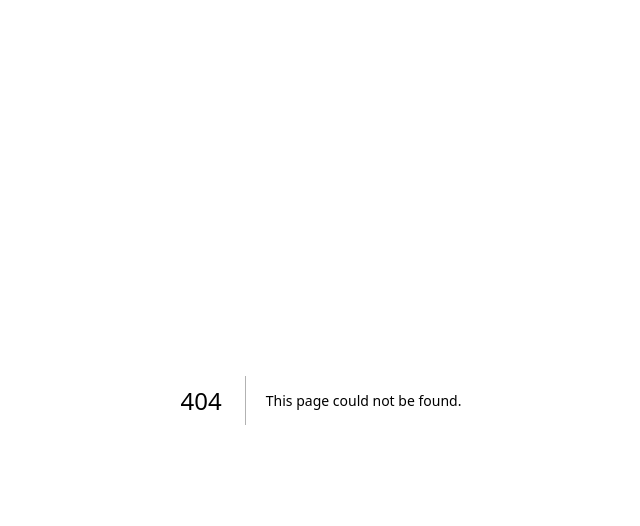
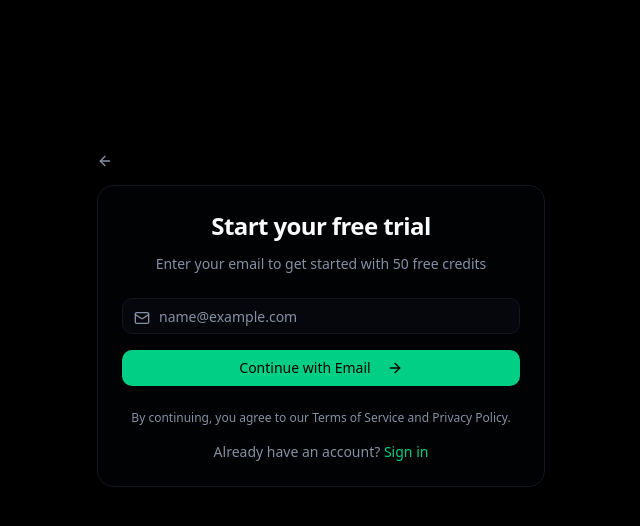
Before and after one commit to lightwheel10/linkedin-post-to-leads, a Next.js app: page /signup in a window 1280 px wide. Before the commit this address had no page. Shown: the top 526 px of the page, without its empty margins (319-959 px from the left). Built offline with nearby package versions, Linux system fonts and the light colour scheme.

Commit message:
Add signup page and link CTA buttons to it

```diff
--- a/app/about/page.tsx
+++ b/app/about/page.tsx
@@ -273,7 +273,7 @@ export default function AboutPage() {
                                 Join thousands of sales professionals who are turning engagement into revenue. Start your free trial today.
                             </p>
                             <div className="flex flex-col sm:flex-row items-center justify-center gap-4">
-                                <Link href="/">
+                                <Link href="/signup">
                                     <button className="h-14 px-8 rounded-full bg-primary text-primary-foreground font-bold text-base hover:bg-primary/90 transition-all hover:scale-105 shadow-[0_0_20px_rgba(16,185,129,0.3)] hover:shadow-[0_0_40px_rgba(16,185,129,0.5)]">
                                         Get Started Free
                                     </button>
--- /dev/null
+++ b/app/signup/page.tsx
@@ -0,0 +1,9 @@
+import { AuthForm } from '@/components/auth/auth-form';
+
+export default function SignupPage() {
+  return (
+    <div className="container mx-auto py-20">
+      <AuthForm mode="signup" />
+    </div>
+  );
+}
--- a/components/auth/auth-form.tsx
+++ b/components/auth/auth-form.tsx
@@ -13,7 +13,12 @@ import {
   InputOTPSlot,
 } from "@/components/ui/input-otp";
 
-export function AuthForm() {
+interface AuthFormProps {
+  mode?: 'login' | 'signup';
+}
+
+export function AuthForm({ mode = 'login' }: AuthFormProps) {
+  const isSignup = mode === 'signup';
   const [step, setStep] = useState<'email' | 'otp'>('email');
   const [email, setEmail] = useState('');
   const [otp, setOtp] = useState('');
@@ -81,7 +86,8 @@ export function AuthForm() {
         throw new Error(data.error || 'Verification failed');
       }
 
-      window.location.href = '/dashboard';
+      // Redirect based on mode - signup goes to onboarding (dashboard for now)
+      window.location.href = isSignup ? '/dashboard' : '/dashboard';
     } catch (err: any) {
       setError(err.message);
       setIsLoading(false);
@@ -108,11 +114,15 @@ export function AuthForm() {
       <Card className="w-full max-w-md shadow-lg">
         <CardHeader className="space-y-1 text-center">
           <CardTitle className="text-2xl font-bold tracking-tight">
-            {step === 'email' ? 'Sign in / Sign up' : 'Check your inbox'}
+            {step === 'email'
+              ? (isSignup ? 'Start your free trial' : 'Welcome back')
+              : 'Check your inbox'}
           </CardTitle>
           <CardDescription>
             {step === 'email'
-              ? 'Enter your email to receive a secure verification code'
+              ? (isSignup
+                  ? 'Enter your email to get started with 50 free credits'
+                  : 'Enter your email to receive a secure verification code')
               : `We've sent a 6-digit code to ${email}`}
           </CardDescription>
         </CardHeader>
@@ -216,9 +226,16 @@ export function AuthForm() {
             </div>
           )}
         </CardContent>
-        <CardFooter className="justify-center">
+        <CardFooter className="flex-col gap-4">
           <p className="text-xs text-muted-foreground text-center">
             By continuing, you agree to our Terms of Service and Privacy Policy.
+          </p>
+          <p className="text-sm text-muted-foreground">
+            {isSignup ? (
+              <>Already have an account? <Link href="/login" className="text-primary hover:underline">Sign in</Link></>
+            ) : (
+              <>Don't have an account? <Link href="/signup" className="text-primary hover:underline">Start free trial</Link></>
+            )}
           </p>
         </CardFooter>
       </Card>
--- a/components/landing/CTA.tsx
+++ b/components/landing/CTA.tsx
@@ -1,3 +1,4 @@
+import Link from "next/link";
 import { Button } from "@/components/ui/button";
 import { CheckCircle2 } from "lucide-react";
 
@@ -28,8 +29,8 @@ export function CTA() {
                     </p>
 
                     <div className="flex flex-col sm:flex-row items-center justify-center gap-4">
-                        <Button size="lg" className="h-14 px-8 text-lg bg-primary hover:bg-primary/90 shadow-xl shadow-primary/30 w-full sm:w-auto transition-all hover:scale-105">
-                            Get Started for Free
+                        <Button asChild size="lg" className="h-14 px-8 text-lg bg-primary hover:bg-primary/90 shadow-xl shadow-primary/30 w-full sm:w-auto transition-all hover:scale-105">
+                            <Link href="/signup">Get Started for Free</Link>
                         </Button>
                         <div className="flex items-center gap-2 text-sm text-muted-foreground bg-card/80 px-4 py-2 rounded-full border border-primary/20 shiny-border">
                             <CheckCircle2 className="h-4 w-4 text-green-500" />
--- a/components/landing/Hero.tsx
+++ b/components/landing/Hero.tsx
@@ -229,11 +229,14 @@ export function Hero() {
                         {/* CTA Buttons */}
                         <div className="flex flex-col sm:flex-row items-start gap-2.5 pt-1 animate-fade-in-up" style={{ animationDelay: '200ms', animationFillMode: 'both' }}>
                             <Button
+                                asChild
                                 size="default"
                                 className="h-10 px-5 text-sm font-medium rounded-full bg-primary hover:bg-primary/90 text-primary-foreground shadow-[0_0_20px_-5px_rgba(16,185,129,0.3)] hover:shadow-[0_0_30px_-5px_rgba(16,185,129,0.4)] transition-all hover:scale-[1.02] w-full sm:w-auto"
                             >
-                                Start Free Trial
-                                <ArrowRight className="ml-1.5 w-3.5 h-3.5" />
+                                <Link href="/signup">
+                                    Start Free Trial
+                                    <ArrowRight className="ml-1.5 w-3.5 h-3.5" />
+                                </Link>
                             </Button>
                             <Button
                                 asChild
--- a/components/landing/Navbar.tsx
+++ b/components/landing/Navbar.tsx
@@ -80,6 +80,7 @@ export function Navbar() {
                             Log in
                         </Link>
                         <Button
+                            asChild
                             size="sm"
                             className={cn(
                                 "h-8 px-4 text-[13px] font-medium rounded-full transition-all duration-300",
@@ -88,7 +89,7 @@ export function Navbar() {
                                 "border border-white/10"
                             )}
                         >
-                            Get Started
+                            <Link href="/signup">Get Started</Link>
                         </Button>
                     </div>
 
@@ -133,8 +134,8 @@ export function Navbar() {
                         >
                             Log in
                         </Link>
-                        <Button className="w-full bg-primary hover:bg-primary/90 rounded-xl">
-                            Get Started
+                        <Button asChild className="w-full bg-primary hover:bg-primary/90 rounded-xl">
+                            <Link href="/signup">Get Started</Link>
                         </Button>
                     </div>
                 )}
--- a/components/landing/Pricing.tsx
+++ b/components/landing/Pricing.tsx
@@ -1,6 +1,7 @@
 "use client";
 
 import { useState } from "react";
+import Link from "next/link";
 import { Check, Sparkles, X } from "lucide-react";
 import { Button } from "@/components/ui/button";
 import { cn } from "@/lib/utils";
@@ -190,6 +191,7 @@ export function Pricing() {
                             </div>
 
                             <Button
+                                asChild
                                 variant={tier.ctaVariant}
                                 size="lg"
                                 className={cn(
@@ -198,7 +200,9 @@ export function Pricing() {
                                     tier.ctaVariant === "outline" ? "border-primary/20 hover:bg-primary/5" : ""
                                 )}
                             >
-                                {tier.ctaText}
+                                <Link href={tier.ctaText === "Contact Sales" ? "/contact" : "/signup"}>
+                                    {tier.ctaText}
+                                </Link>
                             </Button>
                         </div>
                     ))}
```
